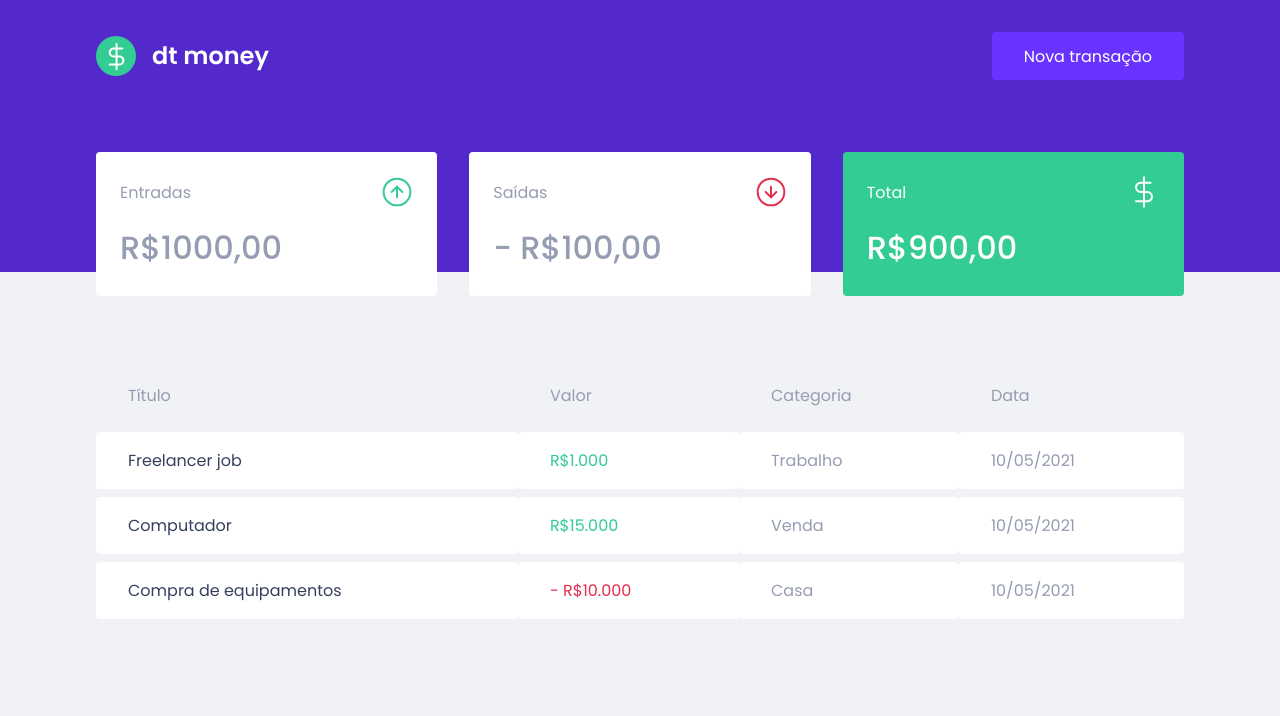
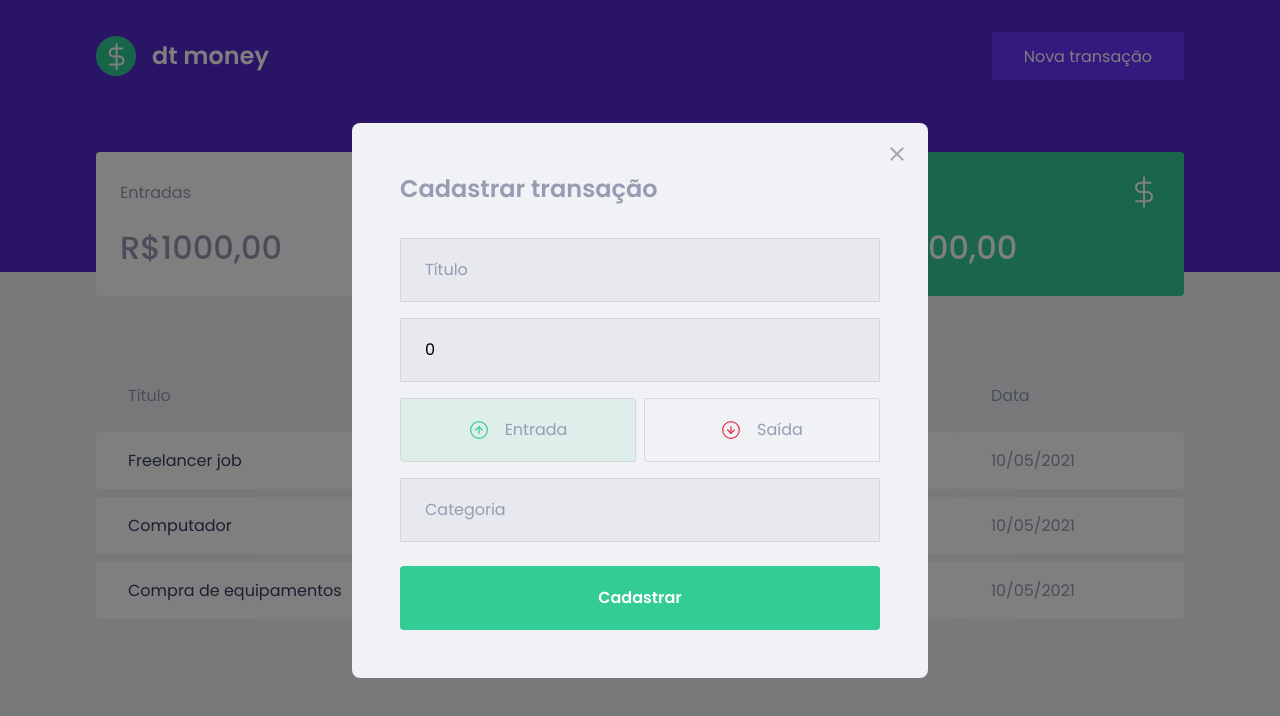
Before and after one commit to aangelicap/dtmoney, a React (Create React App) app: page / in a window 1280 px wide. Both pictures are taken after a click on the button "Nova transação". Shown: the top 716 px of the page. Built offline with nearby package versions, Linux system fonts and the light colour scheme; no server answers.

Commit message:
added transaction modal layout

```diff
--- a/package.json
+++ b/package.json
@@ -3,8 +3,12 @@
   "version": "0.1.0",
   "private": true,
   "dependencies": {
+    "axios": "^0.21.1",
+    "miragejs": "^0.1.41",
+    "polished": "^4.1.3",
     "react": "^17.0.2",
     "react-dom": "^17.0.2",
+    "react-modal": "^3.14.2",
     "react-scripts": "4.0.3",
     "styled-components": "^5.3.0",
     "web-vitals": "^1.0.1"
@@ -17,6 +21,7 @@
     "@types/node": "^12.0.0",
     "@types/react": "^17.0.0",
     "@types/react-dom": "^17.0.0",
+    "@types/react-modal": "^3.12.0",
     "@types/styled-components": "^5.1.9",
     "typescript": "^4.1.2"
   },
--- a/src/App.tsx
+++ b/src/App.tsx
@@ -1,14 +1,32 @@
-import React from "react";
+import React, { useState } from "react";
+import Modal from 'react-modal'
 import { Dashboard } from "./components/Dashboard";
 import { Header } from "./components/Header";
 import { GlobalStyle } from "./styles/global";
+import { NewTransacrionModal } from "./components/NewTransactionModal";
+
+Modal.setAppElement('#root');
 
 export function App() {
+
+  const [isNewTransactionModalOpen, setIsNewTransactionModalOpen] = useState(false);
+
+  function handleOpenNewTransactionModal() {
+    setIsNewTransactionModalOpen(true);
+  }
+
+  function handleCloseNewTransactionModal() {
+    setIsNewTransactionModalOpen(false);
+  }
   return (
     <>
-     <Header />
-     <Dashboard />
-     <GlobalStyle />
+      <Header onOpenNewTransactionModal={handleOpenNewTransactionModal} />
+      <Dashboard />
+      <NewTransacrionModal
+        isOpen = {isNewTransactionModalOpen}
+        onRequestClose={handleCloseNewTransactionModal}
+      />
+      <GlobalStyle />
     </>
   );
 }
--- a/src/components/Header/index.tsx
+++ b/src/components/Header/index.tsx
@@ -1,12 +1,17 @@
 import logoImg from '../../assets/logo.svg'
 import { Container, Content } from './styles'
 
-export function Header(){
+interface HeaderProps{
+    onOpenNewTransactionModal: () => void;
+}
+
+export function Header({ onOpenNewTransactionModal }: HeaderProps){
+
     return(
         <Container>
             <Content>
                 <img src={logoImg} alt="dt money" />
-                <button>
+                <button type="button" onClick={onOpenNewTransactionModal}>
                     Nova transação
                 </button>
             </Content>
--- /dev/null
+++ b/src/components/NewTransactionModal/index.tsx
@@ -0,0 +1,110 @@
+import Modal from 'react-modal'
+import { Container, TransactionTypeContainer, RadioBox } from "./styles";
+import closeImg from "../../assets/close.svg"
+import outcomeImg from '../../assets/outcome.svg'
+import incomeImg from '../../assets/income.svg'
+import { FormEvent, useState } from 'react';
+
+
+interface NewTransationModalProps {
+    isOpen: boolean;
+    onRequestClose: () => void;
+}
+
+
+export function NewTransacrionModal({ isOpen, onRequestClose }: NewTransationModalProps) {
+    const [type, setType] = useState('deposit');
+
+    const [title, setTitle] = useState('');
+    const [category, setCategory] = useState('');
+    const [value, setValue] = useState(0);
+
+
+
+    const [] = useState(0);
+
+
+    function handleCreateNewTransaction (event: FormEvent){
+        event.preventDefault();
+
+        const data = ({
+            title,
+            category,
+            value,
+            type,
+        });
+    }
+
+    return (
+    <Modal
+        isOpen={isOpen}
+        onRequestClose={onRequestClose}
+        overlayClassName="react-modal-overlay"
+        className="react-modal-content"
+    >
+        <button type="button"
+        onClick={onRequestClose}
+        className="react-modal-close"
+        >
+            <img src={closeImg} alt="Fechar modal" />
+        </button>
+
+        <Container onSubmit={handleCreateNewTransaction}>
+            <h2>Cadastrar transação</h2>
+
+            <input
+                placeholder="Título"
+                value={title}
+                onChange={event => setTitle(event.target.value)}
+            />
+
+            <input
+                type="number"
+                placeholder="Valor"
+                value={value}
+                onChange={event => setValue(Number(event.target.value))}
+            />
+
+            <TransactionTypeContainer>
+                <RadioBox
+                    type="button"
+                    onClick={ () => { setType('deposit'); }}
+                    isActive = {type === 'deposit'}
+                    activeColor="green"
+                >
+                    <img src={incomeImg} alt="Entrada" />
+                    <span>
+                        Entrada
+                    </span>
+
+                </RadioBox>
+
+                <RadioBox
+                    type="button"
+                    onClick={ () => { setType('withdraw');}}
+                    isActive = {type === 'withdraw'}
+                    activeColor="red"
+                >
+                    <img src={outcomeImg} alt="Saída" />
+                    <span>
+                        Saída
+                    </span>
+
+                </RadioBox>
+
+
+            </TransactionTypeContainer>
+
+            <input
+                placeholder="Categoria"
+                value={category}
+                onChange={event => setCategory(event.target.value)}
+            />
+
+            <button type="submit">
+                Cadastrar
+            </button>
+        </Container>
+    </Modal>
+    )
+}
--- /dev/null
+++ b/src/components/NewTransactionModal/styles.ts
@@ -0,0 +1,100 @@
+import styled from 'styled-components';
+import { darken, transparentize } from 'polished';
+
+export const Container = styled.form`
+    h2 {
+        color: var(--text-title);
+        font-size: 1.5rem;
+        margin-bottom: 2rem;
+    }
+
+    input {
+        width: 100%;
+        padding: 0 1.5rem;
+        height: 4rem;
+
+        background: #E7E9EE;
+        border: 1px solid #D7D7D7;
+
+        font-weight: 400;
+        font-size: 1rem;
+
+
+        &::placeholder{
+           color: var(--text-title);
+        }
+
+        & + input {
+            margin-top: 1rem;
+        }
+    }
+
+    button[type="submit"]{
+        width: 100%;
+        padding: 0 1.5rem;
+        height: 4rem;
+        background: var(--green);
+        color: #FFF;
+        border-radius:0.25rem;
+        border: 0;
+        font-size: 1rem;
+        margin-top: 1.5rem;
+        font-weight: 600;
+        transition: filter 0.2s;
+
+        &:hover{
+            filter: brightness(0.9);
+        }
+    }
+`;
+
+export const TransactionTypeContainer = styled.div`
+    margin: 1rem 0;
+    display: grid;
+    grid-template-columns: 1fr 1fr;
+    gap: 0.5rem;
+`;
+
+interface RadioBoxProps{
+    isActive: boolean;
+    activeColor: 'green' | 'red';
+}
+
+const colors = {
+    green: '#33CC95',
+    red: '#E52E4D',
+};
+
+export const RadioBox = styled.button<RadioBoxProps>`
+        height: 4rem;
+        border: 1px solid #d7d7d7;
+        border-radius: 0%.25rem;
+
+        display: flex;
+        align-items: center;
+        justify-content: center;
+
+        background: ${(props) => props.isActive
+        ? transparentize(0.9, colors[props.activeColor])
+        : 'transparent' };
+
+        transition: border-color 0.2s;
+
+        &:hover{
+            border-color: ${darken(0.1, '#d7d7d7')};
+        }
+
+        img {
+            width: 20px;
+            height: 20px;
+        }
+
+        span {
+            display: inline-block;
+            margin-left: 1rem;
+            font-size: 1rem;
+            color: var(--text-title);
+
+        }
+
+    `;
--- a/src/components/TransactionTable/index.tsx
+++ b/src/components/TransactionTable/index.tsx
@@ -1,7 +1,15 @@
+import { useEffect } from "react";
 import { Container } from "./styles";
 
 
 export function TransactionTable() {
+
+    useEffect(() => {
+        fetch('http://localhost:3000/api/transactions')
+        .then(response=> response.json())
+        .then(data => console.log(data))
+    }, []);
+
     return (
         <Container>
             <table>
--- a/src/styles/global.ts
+++ b/src/styles/global.ts
@@ -57,4 +57,41 @@
         opacity: 0.6;
         cursor: not-allowed;
     }
+    .react-modal-overlay {
+        background: rgba(0, 0, 0, 0.5);
+        position: fixed;
+
+        top: 0;
+        left: 0;
+        right: 0;
+        bottom: 0;
+
+        display: flex;
+        align-items: center;
+        justify-content: center;
+    }
+
+    .react-modal-content {
+        width: 100%;
+        max-width: 576px;
+        background: var(--background);
+        padding: 3rem;
+        position: relative;
+        border-radius: 0.5rem;
+    }
+
+    .react-modal-close{
+        position: absolute;
+        right: 1.5rem;
+        top: 1.5rem;
+        border: 0;
+        background: transparent;
+
+        transition: filter 0.2s;
+
+        &:hover{
+            filter: brightness(0.7);
+        }
+    }
+
 `
```
Also changed, not shown: 1 other file (tests, documents, lock files or other folders).
